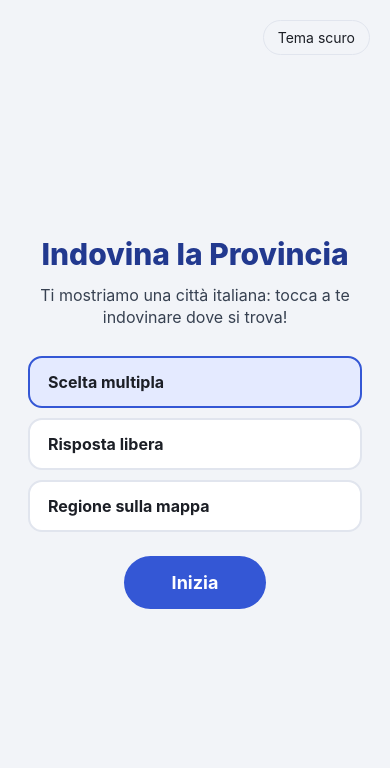
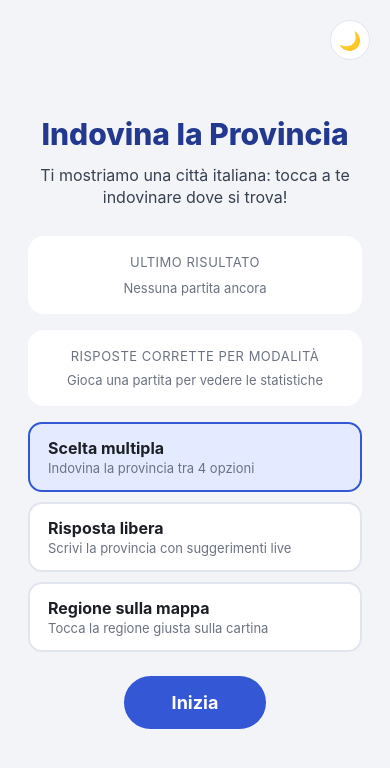
Before and after one commit to derteo/StivalQuiz, a React Native app: screen /Home in a window 390 px wide. Shown: the top 768 px of the page. Built offline with nearby package versions, Linux system fonts and the light colour scheme.

Commit message:
feat: icona tema dedicata, report delle risposte e statistiche in home

```diff
--- a/App.js
+++ b/App.js
@@ -4,6 +4,7 @@ import { StatusBar } from 'expo-status-bar';
 import { ThemeProvider, useTheme } from './src/context/ThemeContext';
 import GameScreen from './src/screens/GameScreen';
 import HomeScreen from './src/screens/HomeScreen';
+import ReportScreen from './src/screens/ReportScreen';
 import ResultsScreen from './src/screens/ResultsScreen';
 
 const Stack = createNativeStackNavigator();
@@ -22,6 +23,7 @@ function RootNavigator() {
         <Stack.Screen name="Home" component={HomeScreen} />
         <Stack.Screen name="Game" component={GameScreen} />
         <Stack.Screen name="Results" component={ResultsScreen} />
+        <Stack.Screen name="Report" component={ReportScreen} />
       </Stack.Navigator>
       <StatusBar style={scheme === 'dark' ? 'light' : 'dark'} />
     </NavigationContainer>
--- /dev/null
+++ b/src/components/ModeStatsChart.js
@@ -0,0 +1,67 @@
+import { StyleSheet, Text, View } from 'react-native';
+import { MODE_LABELS } from '../constants/modes';
+import { useTheme } from '../context/ThemeContext';
+
+export default function ModeStatsChart({ stats }) {
+  const { colors } = useTheme();
+
+  if (!stats.length) {
+    return (
+      <Text style={[styles.empty, { color: colors.textMuted }]}>
+        Gioca una partita per vedere le statistiche
+      </Text>
+    );
+  }
+
+  return (
+    <View style={styles.container}>
+      {stats.map((s) => (
+        <View key={s.mode} style={styles.row}>
+          <View style={styles.rowHeader}>
+            <Text style={[styles.modeLabel, { color: colors.text }]}>{MODE_LABELS[s.mode] ?? s.mode}</Text>
+            <Text style={[styles.percentage, { color: colors.primaryDark }]}>{s.percentage}%</Text>
+          </View>
+          <View style={[styles.track, { backgroundColor: colors.border }]}>
+            <View style={[styles.bar, { width: `${s.percentage}%`, backgroundColor: colors.primary }]} />
+          </View>
+        </View>
+      ))}
+    </View>
+  );
+}
+
+const styles = StyleSheet.create({
+  container: {
+    width: '100%',
+    gap: 12,
+  },
+  empty: {
+    fontSize: 13,
+    textAlign: 'center',
+  },
+  row: {
+    width: '100%',
+  },
+  rowHeader: {
+    flexDirection: 'row',
+    justifyContent: 'space-between',
+    marginBottom: 4,
+  },
+  modeLabel: {
+    fontSize: 13,
+    fontWeight: '600',
+  },
+  percentage: {
+    fontSize: 13,
+    fontWeight: '700',
+  },
+  track: {
+    height: 8,
+    borderRadius: 4,
+    overflow: 'hidden',
+  },
+  bar: {
+    height: '100%',
+    borderRadius: 4,
+  },
+});
--- /dev/null
+++ b/src/constants/modes.js
@@ -0,0 +1,7 @@
+export const GAME_MODES = [
+  { id: 'multiple', label: 'Scelta multipla', hint: 'Indovina la provincia tra 4 opzioni' },
+  { id: 'free', label: 'Risposta libera', hint: 'Scrivi la provincia con suggerimenti live' },
+  { id: 'region', label: 'Regione sulla mappa', hint: 'Tocca la regione giusta sulla cartina' },
+];
+
+export const MODE_LABELS = Object.fromEntries(GAME_MODES.map((m) => [m.id, m.label]));
--- a/src/hooks/useGame.js
+++ b/src/hooks/useGame.js
@@ -29,6 +29,7 @@ export function useGame(mode = 'multiple') {
   const [score, setScore] = useState(0);
   const [status, setStatus] = useState('playing');
   const [selected, setSelected] = useState(null);
+  const [answers, setAnswers] = useState([]);
 
   const currentCity = questions[questionIndex];
   const totalQuestions = questions.length;
@@ -45,7 +46,12 @@ export function useGame(mode = 'multiple') {
       if (status !== 'playing') return;
       setSelected(value);
       setStatus('answered');
-      if (value === currentCity[targetField]) setScore((s) => s + 1);
+      const isCorrect = value === currentCity[targetField];
+      setAnswers((prev) => [
+        ...prev,
+        { city: currentCity.city, correctAnswer: currentCity[targetField], givenAnswer: value, isCorrect },
+      ]);
+      if (isCorrect) setScore((s) => s + 1);
     },
     [status, currentCity, targetField]
   );
@@ -66,7 +72,8 @@ export function useGame(mode = 'multiple') {
     setScore(0);
     setSelected(null);
     setStatus('playing');
+    setAnswers([]);
   }, []);
 
-  return { currentCity, options, questionIndex, totalQuestions, score, status, selected, answer, next, restart };
+  return { currentCity, options, questionIndex, totalQuestions, score, status, selected, answers, answer, next, restart };
 }
--- a/src/screens/GameScreen.js
+++ b/src/screens/GameScreen.js
@@ -5,23 +5,25 @@ import ItalyRegionMap from '../components/ItalyRegionMap';
 import MultipleChoiceAnswer from '../components/MultipleChoiceAnswer';
 import { useTheme } from '../context/ThemeContext';
 import { useGame } from '../hooks/useGame';
-import { getBestScore, saveScore } from '../storage/scores';
+import { saveGameResult } from '../storage/scores';
 
 export default function GameScreen({ route, navigation }) {
   const { mode } = route.params;
   const { colors } = useTheme();
-  const { currentCity, options, questionIndex, totalQuestions, score, status, selected, answer, next } =
+  const { currentCity, options, questionIndex, totalQuestions, score, status, selected, answers, answer, next } =
     useGame(mode);
 
   useEffect(() => {
     if (status !== 'finished') return;
     let cancelled = false;
 
-    saveScore(score).then(({ bestScore }) => {
-      if (!cancelled) {
-        navigation.replace('Results', { score, total: totalQuestions, bestScore, mode });
+    saveGameResult({ score, total: totalQuestions, date: new Date().toISOString(), mode }).then(
+      ({ bestScore, isNewBest }) => {
+        if (!cancelled) {
+          navigation.replace('Results', { score, total: totalQuestions, bestScore, isNewBest, mode, answers });
+        }
       }
-    });
+    );
 
     return () => {
       cancelled = true;
@@ -72,7 +74,11 @@ export default function GameScreen({ route, navigation }) {
       )}
 
       {status === 'answered' && (
-        <TouchableOpacity style={[styles.nextButton, { backgroundColor: colors.primary }]} onPress={next} activeOpacity={0.85}>
+        <TouchableOpacity
+          style={[styles.nextButton, { backgroundColor: colors.primary }]}
+          onPress={next}
+          activeOpacity={0.85}
+        >
           <Text style={[styles.nextButtonText, { color: colors.buttonText }]}>
             {questionIndex + 1 >= totalQuestions ? 'Vedi risultato' : 'Avanti'}
           </Text>
--- a/src/screens/HomeScreen.js
+++ b/src/screens/HomeScreen.js
@@ -1,25 +1,43 @@
-import { useState } from 'react';
+import { useFocusEffect } from '@react-navigation/native';
+import { useCallback, useState } from 'react';
 import { StyleSheet, Text, TouchableOpacity, View } from 'react-native';
+import ModeStatsChart from '../components/ModeStatsChart';
+import { GAME_MODES, MODE_LABELS } from '../constants/modes';
 import { useTheme } from '../context/ThemeContext';
-
-const MODES = [
-  { id: 'multiple', label: 'Scelta multipla' },
-  { id: 'free', label: 'Risposta libera' },
-  { id: 'region', label: 'Regione sulla mappa' },
-];
+import { getLastResult, getModeStats } from '../storage/scores';
 
 export default function HomeScreen({ navigation }) {
   const { colors, scheme, toggleTheme } = useTheme();
   const [mode, setMode] = useState('multiple');
+  const [lastResult, setLastResult] = useState(null);
+  const [modeStats, setModeStats] = useState([]);
+  const [loading, setLoading] = useState(true);
+
+  useFocusEffect(
+    useCallback(() => {
+      let active = true;
+      setLoading(true);
+      Promise.all([getLastResult(), getModeStats()]).then(([last, stats]) => {
+        if (active) {
+          setLastResult(last);
+          setModeStats(stats);
+          setLoading(false);
+        }
+      });
+      return () => {
+        active = false;
+      };
+    }, [])
+  );
 
   return (
     <View style={[styles.container, { backgroundColor: colors.background }]}>
       <TouchableOpacity
-        style={[styles.themeButton, { borderColor: colors.border }]}
+        style={[styles.themeToggle, { backgroundColor: colors.card, borderColor: colors.border }]}
         onPress={toggleTheme}
         activeOpacity={0.7}
       >
-        <Text style={{ color: colors.text }}>{scheme === 'dark' ? 'Tema chiaro' : 'Tema scuro'}</Text>
+        <Text style={styles.themeToggleIcon}>{scheme === 'dark' ? '☀️' : '🌙'}</Text>
       </TouchableOpacity>
 
       <Text style={[styles.title, { color: colors.primaryDark }]}>Indovina la Provincia</Text>
@@ -27,8 +45,29 @@ export default function HomeScreen({ navigation }) {
         Ti mostriamo una città italiana: tocca a te indovinare dove si trova!
       </Text>
 
+      <View style={[styles.card, { backgroundColor: colors.card }]}>
+        <Text style={[styles.cardLabel, { color: colors.textMuted }]}>Ultimo risultato</Text>
+        {loading ? (
+          <Text style={[styles.cardValue, { color: colors.primaryDark }]}>...</Text>
+        ) : lastResult ? (
+          <>
+            <Text style={[styles.cardValue, { color: colors.primaryDark }]}>
+              {lastResult.score} / {lastResult.total}
+            </Text>
+            <Text style={[styles.cardHint, { color: colors.textMuted }]}>{MODE_LABELS[lastResult.mode]}</Text>
+          </>
+        ) : (
+          <Text style={[styles.cardHint, { color: colors.textMuted }]}>Nessuna partita ancora</Text>
+        )}
+      </View>
+
+      <View style={[styles.card, { backgroundColor: colors.card }]}>
+        <Text style={[styles.cardLabel, { color: colors.textMuted }]}>Risposte corrette per modalità</Text>
+        <ModeStatsChart stats={modeStats} />
+      </View>
+
       <View style={styles.modeList}>
-        {MODES.map((m) => {
+        {GAME_MODES.map((m) => {
           const active = mode === m.id;
           return (
             <TouchableOpacity
@@ -42,6 +81,7 @@ export default function HomeScreen({ navigation }) {
               activeOpacity={0.85}
             >
               <Text style={[styles.modeRowLabel, { color: colors.text }]}>{m.label}</Text>
+              <Text style={[styles.modeRowHint, { color: colors.textMuted }]}>{m.hint}</Text>
             </TouchableOpacity>
           );
         })}
@@ -60,20 +100,35 @@ export default function HomeScreen({ navigation }) {
 
 const styles = StyleSheet.create({
   container: { flex: 1, alignItems: 'center', justifyContent: 'center', paddingHorizontal: 28 },
-  themeButton: {
+  themeToggle: {
     position: 'absolute',
     top: 20,
     right: 20,
-    paddingVertical: 8,
-    paddingHorizontal: 14,
+    width: 40,
+    height: 40,
     borderRadius: 20,
     borderWidth: 1,
+    alignItems: 'center',
+    justifyContent: 'center',
   },
+  themeToggleIcon: { fontSize: 18 },
   title: { fontSize: 30, fontWeight: '800', textAlign: 'center', marginBottom: 12 },
   subtitle: { fontSize: 16, textAlign: 'center', marginBottom: 28, lineHeight: 22 },
+  card: {
+    width: '100%',
+    borderRadius: 16,
+    paddingVertical: 18,
+    paddingHorizontal: 24,
+    alignItems: 'center',
+    marginBottom: 16,
+  },
+  cardLabel: { fontSize: 13, marginBottom: 8, textTransform: 'uppercase', letterSpacing: 0.5 },
+  cardValue: { fontSize: 28, fontWeight: '700' },
+  cardHint: { fontSize: 13, marginTop: 2 },
   modeList: { width: '100%', gap: 10, marginBottom: 24 },
   modeRow: { width: '100%', borderRadius: 14, paddingVertical: 14, paddingHorizontal: 18, borderWidth: 2 },
-  modeRowLabel: { fontSize: 16, fontWeight: '700' },
+  modeRowLabel: { fontSize: 16, fontWeight: '700', marginBottom: 2 },
+  modeRowHint: { fontSize: 13 },
   startButton: { paddingVertical: 16, paddingHorizontal: 48, borderRadius: 30 },
   startButtonText: { fontSize: 18, fontWeight: '700' },
 });
--- /dev/null
+++ b/src/screens/ReportScreen.js
@@ -0,0 +1,64 @@
+import { ScrollView, StyleSheet, Text, TouchableOpacity, View } from 'react-native';
+import { useTheme } from '../context/ThemeContext';
+
+export default function ReportScreen({ route, navigation }) {
+  const { answers, mode } = route.params;
+  const { colors } = useTheme();
+  const answerLabel = mode === 'region' ? 'Regione' : 'Provincia';
+
+  return (
+    <View style={[styles.container, { backgroundColor: colors.background }]}>
+      <Text style={[styles.title, { color: colors.text }]}>Report risposte</Text>
+
+      <ScrollView contentContainerStyle={styles.scrollContent} showsVerticalScrollIndicator={false}>
+        {answers.map((a, i) => (
+          <View
+            key={`${a.city}-${i}`}
+            style={[
+              styles.row,
+              { backgroundColor: colors.card, borderColor: a.isCorrect ? colors.correctBorder : colors.wrongBorder },
+            ]}
+          >
+            <View style={styles.rowHeader}>
+              <Text style={[styles.questionNumber, { color: colors.textMuted }]}>#{i + 1}</Text>
+              <Text style={[styles.cityName, { color: colors.text }]}>{a.city}</Text>
+              <Text style={styles.icon}>{a.isCorrect ? '✅' : '❌'}</Text>
+            </View>
+
+            <Text style={[styles.answerLine, { color: colors.textSubtle }]}>
+              {answerLabel} data: <Text style={styles.bold}>{a.givenAnswer}</Text>
+            </Text>
+            {!a.isCorrect && (
+              <Text style={[styles.answerLine, { color: colors.correctBorder }]}>
+                {answerLabel} corretta: <Text style={styles.bold}>{a.correctAnswer}</Text>
+              </Text>
+            )}
+          </View>
+        ))}
+      </ScrollView>
+
+      <TouchableOpacity
+        style={[styles.closeButton, { backgroundColor: colors.primary }]}
+        onPress={() => navigation.goBack()}
+        activeOpacity={0.85}
+      >
+        <Text style={[styles.closeButtonText, { color: colors.buttonText }]}>Torna ai risultati</Text>
+      </TouchableOpacity>
+    </View>
+  );
+}
+
+const styles = StyleSheet.create({
+  container: { flex: 1, paddingHorizontal: 24, paddingTop: 32 },
+  title: { fontSize: 22, fontWeight: '800', marginBottom: 16, textAlign: 'center' },
+  scrollContent: { paddingBottom: 16, gap: 10 },
+  row: { borderRadius: 14, borderWidth: 2, padding: 14 },
+  rowHeader: { flexDirection: 'row', alignItems: 'center', gap: 8, marginBottom: 6 },
+  questionNumber: { fontSize: 13, fontWeight: '600' },
+  cityName: { fontSize: 16, fontWeight: '700', flex: 1 },
+  icon: { fontSize: 16 },
+  answerLine: { fontSize: 14, marginTop: 2 },
+  bold: { fontWeight: '700' },
+  closeButton: { marginVertical: 16, alignSelf: 'center', paddingVertical: 14, paddingHorizontal: 40, borderRadius: 30 },
+  closeButtonText: { fontSize: 16, fontWeight: '700' },
+});
--- a/src/screens/ResultsScreen.js
+++ b/src/screens/ResultsScreen.js
@@ -9,7 +9,7 @@ function getFeedback(ratio) {
 }
 
 export default function ResultsScreen({ route, navigation }) {
-  const { score, total, bestScore, mode } = route.params;
+  const { score, total, bestScore, mode, answers } = route.params;
   const { colors } = useTheme();
   const ratio = total > 0 ? score / total : 0;
 
@@ -34,6 +34,14 @@ export default function ResultsScreen({ route, navigation }) {
         <Text style={[styles.primaryButtonText, { color: colors.buttonText }]}>Gioca ancora</Text>
       </TouchableOpacity>
 
+      <TouchableOpacity
+        style={[styles.secondaryOutlineButton, { borderColor: colors.border }]}
+        onPress={() => navigation.navigate('Report', { answers, mode })}
+        activeOpacity={0.85}
+      >
+        <Text style={[styles.secondaryOutlineButtonText, { color: colors.text }]}>Rivedi le risposte</Text>
+      </TouchableOpacity>
+
       <TouchableOpacity style={styles.secondaryButton} onPress={() => navigation.popToTop()} activeOpacity={0.7}>
         <Text style={[styles.secondaryButtonText, { color: colors.textSubtle }]}>Torna alla home</Text>
       </TouchableOpacity>
@@ -50,6 +58,16 @@ const styles = StyleSheet.create({
   bestScoreText: { fontSize: 14, marginBottom: 36 },
   primaryButton: { paddingVertical: 16, paddingHorizontal: 48, borderRadius: 30, marginBottom: 14, width: '100%', alignItems: 'center' },
   primaryButtonText: { fontSize: 17, fontWeight: '700' },
+  secondaryOutlineButton: {
+    borderWidth: 2,
+    borderRadius: 30,
+    paddingVertical: 14,
+    paddingHorizontal: 48,
+    width: '100%',
+    alignItems: 'center',
+    marginBottom: 14,
+  },
+  secondaryOutlineButtonText: { fontSize: 16, fontWeight: '700' },
   secondaryButton: { paddingVertical: 10 },
   secondaryButtonText: { fontSize: 15, fontWeight: '600' },
 });
```
Also changed, not shown: src/storage/scores.js (+42 -4 lines).
